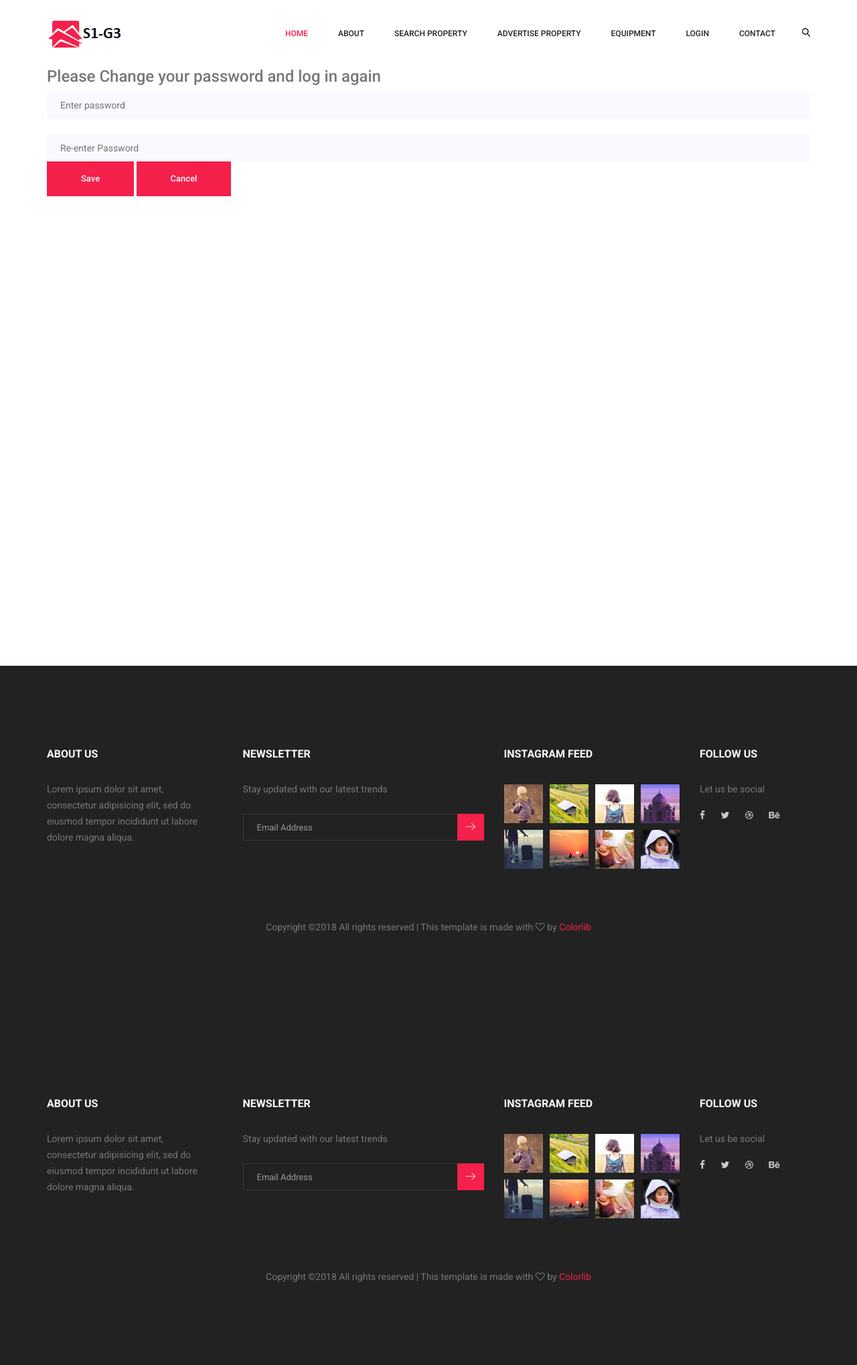
After one commit to internetteam3/myapp, a Django app: page /myapp/reset in a window 1280 px wide. The commit adds this page. Shown: the whole page at 67% size. Run offline with Django 3.2, Linux system fonts and the light colour scheme; some libraries are stand-ins or nearby versions.

Commit message:
Login and Reset page

```diff
--- /dev/null
+++ b/myapp/templates/myapp/reset.html
@@ -0,0 +1,138 @@
+{% extends "template.html" %}
+{% block title %}Welcome{% endblock %}
+{% load static %}
+{% block content %}
+
+        <!--================Header Menu Area =================-->
+        <header class="header_area">
+            <div class="main_menu">
+            	<nav class="navbar navbar-expand-lg navbar-light">
+					<div class="container box_1620">
+						<!-- Brand and toggle get grouped for better mobile display -->
+						<a class="navbar-brand logo_h" href="{% url 'myapp:home' %}"><img src="{% static '/img/logo.png' %}" alt=""></a>
+						<button class="navbar-toggler" type="button" data-toggle="collapse" data-target="#navbarSupportedContent" aria-controls="navbarSupportedContent" aria-expanded="false" aria-label="Toggle navigation">
+							<span class="icon-bar"></span>
+							<span class="icon-bar"></span>
+							<span class="icon-bar"></span>
+						</button>
+						<!-- Collect the nav links, forms, and other content for toggling -->
+						<div class="collapse navbar-collapse offset" id="navbarSupportedContent">
+							<ul class="nav navbar-nav menu_nav ml-auto nav-background">
+								<li class="nav-item active"><a class="nav-link" href="{% url 'myapp:home' %}">Home</a></li>
+								<li class="nav-item"><a class="nav-link" href="{% url 'myapp:about' %}">About</a></li>
+                                <li class="nav-item"><a class="nav-link" href="{% url 'myapp:properties' %}">Search Property</a></li>
+								<li class="nav-item"><a class="nav-link" href="{% url 'myapp:properties' %}">Advertise Property</a></li>
+								<li class="nav-item"><a class="nav-link" href="{% url 'myapp:sportEquip' %}">Equipment</a></li>
+
+								<!--<li class="nav-item submenu dropdown">
+									<a href="#" class="nav-link dropdown-toggle" data-toggle="dropdown" role="button" aria-haspopup="true" aria-expanded="false">Page</a>
+									<ul class="dropdown-menu">
+										<li class="nav-item"><a class="nav-link" href="elements.html">Elements</a></li>
+									</ul>
+								</li> -->
+								<li class="nav-item submenu dropdown">
+									<a href="#" class="nav-link dropdown-toggle" data-toggle="dropdown" role="button" aria-haspopup="true" aria-expanded="false">Login</a>
+									<ul class="dropdown-menu">
+										<li class="nav-item"><a class="nav-link" href="{% url 'myapp:login' %}">Login</a></li>
+										<li class="nav-item"><a class="nav-link" href="{% url 'myapp:properties' %}">Sign up</a></li>
+									</ul>
+								</li>
+								<li class="nav-item"><a class="nav-link" href="{% url 'myapp:properties' %}">Contact</a></li>
+							</ul>
+							<ul class="nav navbar-nav navbar-right">
+								<li class="nav-item"><a href="#" class="search"><i class="lnr lnr-magnifier"></i></a></li>
+							</ul>
+						</div>
+					</div>
+            	</nav>
+            </div>
+        </header>
+        <!--================Header Menu Area =================-->
+
+
+        <!--================Team Area =================-->
+      <section class="home_banner_area">
+
+            <div class="container">
+					<h3>Please Change your password and log in again</h3>
+
+                    <input type="password" name="password" placeholder="Enter password" onfocus="this.placeholder = ''" onblur="this.placeholder = 'First Name'" required class="single-input">
+					 <br>
+                    <input type="password" name="password" placeholder="Re-enter Password" onfocus="this.placeholder = ''" onblur="this.placeholder = 'First Name'" required class="single-input">
+					 <button type="submit" value="submit" class="btn submit_btn">Save</button>
+                    <button type="submit" value="submit" class="btn submit_btn">Cancel</button>
+
+				</div>
+            </div>
+        </section>
+        <!--================End Team Area =================-->
+
+        <!--================Feature Area =================-->
+        <!--================End Feature Area =================-->
+
+        <!--================ start footer Area  =================-->
+        <footer class="footer-area p_120">
+            <div class="container">
+                <div class="row">
+                    <div class="col-lg-3  col-md-6 col-sm-6">
+                        <div class="single-footer-widget">
+                            <h6 class="footer_title">About Us</h6>
+                            <p>Lorem ipsum dolor sit amet, consectetur adipisicing elit, sed do eiusmod tempor incididunt ut labore dolore magna aliqua.</p>
+                        </div>
+                    </div>
+                    <div class="col-lg-4 col-md-6 col-sm-6">
+                        <div class="single-footer-widget">
+                            <h6 class="footer_title">Newsletter</h6>
+                            <p>Stay updated with our latest trends</p>
+                            <div id="mc_embed_signup">
+                                <form target="_blank" action="https://spondonit.us12.list-manage.com/subscribe/post?u=1462626880ade1ac87bd9c93a&amp;id=92a4423d01" method="get" class="subscribe_form relative">
+                                    <div class="input-group d-flex flex-row">
+                                        <input name="EMAIL" placeholder="Email Address" onfocus="this.placeholder = ''" onblur="this.placeholder = 'Email Address '" required="" type="email">
+                                        <button class="btn sub-btn"><span class="lnr lnr-arrow-right"></span></button>
+                                    </div>
+                                    <div class="mt-10 info"></div>
+                                </form>
+                            </div>
+                        </div>
+                    </div>
+                    <div class="col-lg-3 col-md-6 col-sm-6">
+                        <div class="single-footer-widget instafeed">
+                            <h6 class="footer_title">Instagram Feed</h6>
+                            <ul class="list instafeed d-flex flex-wrap">
+                                <li><img src="{% static '/img/instagram/Image-01.jpg' %}" alt=""></li>
+                                <li><img src="{% static '/img/instagram/Image-02.jpg' %}" alt=""></li>
+                                <li><img src="{% static '/img/instagram/Image-03.jpg' %}" alt=""></li>
+                                <li><img src="{% static '/img/instagram/Image-04.jpg' %}" alt=""></li>
+                                <li><img src="{% static '/img/instagram/Image-05.jpg' %}" alt=""></li>
+                                <li><img src="{% static '/img/instagram/Image-06.jpg' %}" alt=""></li>
+                                <li><img src="{% static '/img/instagram/Image-07.jpg' %}" alt=""></li>
+                                <li><img src="{% static '/img/instagram/Image-08.jpg' %}" alt=""></li>
+                            </ul>
+                        </div>
+                    </div>
+                    <div class="col-lg-2 col-md-6 col-sm-6">
+                        <div class="single-footer-widget f_social_wd">
+                            <h6 class="footer_title">Follow Us</h6>
+                            <p>Let us be social</p>
+                            <div class="f_social">
+                            	<a href="#"><i class="fa fa-facebook"></i></a>
+								<a href="#"><i class="fa fa-twitter"></i></a>
+								<a href="#"><i class="fa fa-dribbble"></i></a>
+								<a href="#"><i class="fa fa-behance"></i></a>
+                            </div>
+                        </div>
+                    </div>
+                </div>
+                <div class="row footer-bottom d-flex justify-content-between align-items-center">
+                    <p class="col-lg-12 footer-text text-center"><!-- Link back to Colorlib can't be removed. Template is licensed under CC BY 3.0. -->
+Copyright &copy;<script>document.write(new Date().getFullYear());</script> All rights reserved | This template is made with <i class="fa fa-heart-o" aria-hidden="true"></i> by <a href="https://colorlib.com" target="_blank">Colorlib</a>
+<!-- Link back to Colorlib can't be removed. Template is licensed under CC BY 3.0. --></p>
+                </div>
+            </div>
+        </footer>
+		<!--================ End footer Area  =================-->
+
+
+
+
+{% endblock %}
--- a/myapp/urls.py
+++ b/myapp/urls.py
@@ -29,6 +29,9 @@ urlpatterns = [
                   path(r'sportEquip', views.sportEquip, name='sportEquip'),
 
                   path(r'properties', views.properties, name='properties'),
-                  path(r'template', views.template, name='template'),
+
+                  path(r'login', views.login, name='login'),
+
+                  path(r'reset', views.reset, name='reset'),
 
               ] + static(settings.MEDIA_URL, document_root=settings.MEDIA_ROOT)
--- a/myapp/views.py
+++ b/myapp/views.py
@@ -14,3 +14,7 @@ def sportEquip(request):
 
 def properties(request):
     return render(request, 'myapp/properties.html')
+def login(request):
+    return render(request, 'myapp/login.html')
+def reset(request):
+    return render(request, 'myapp/reset.html')
```
Also changed, not shown: myapp/templates/myapp/login.html (+32 -49 lines).
